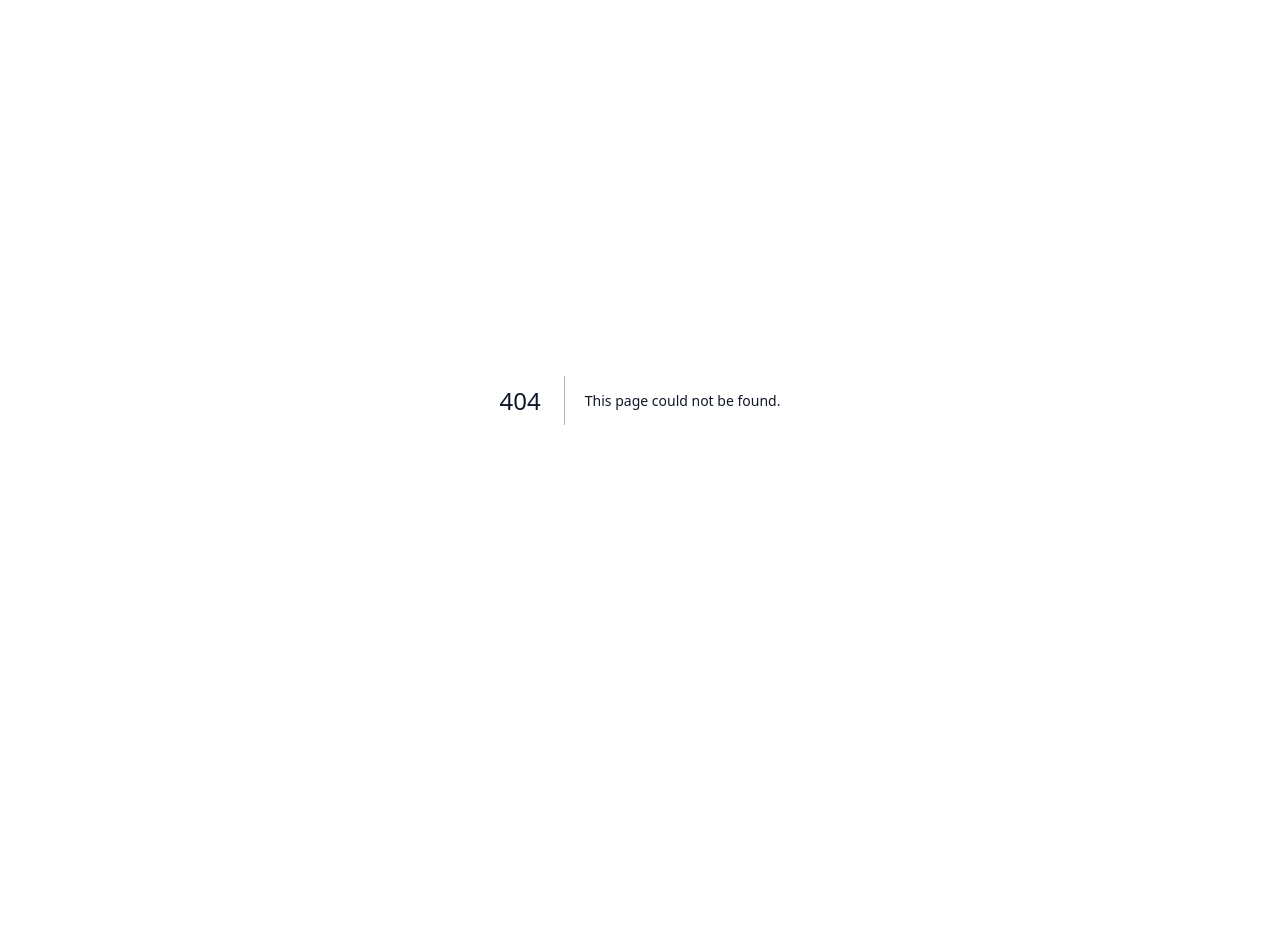
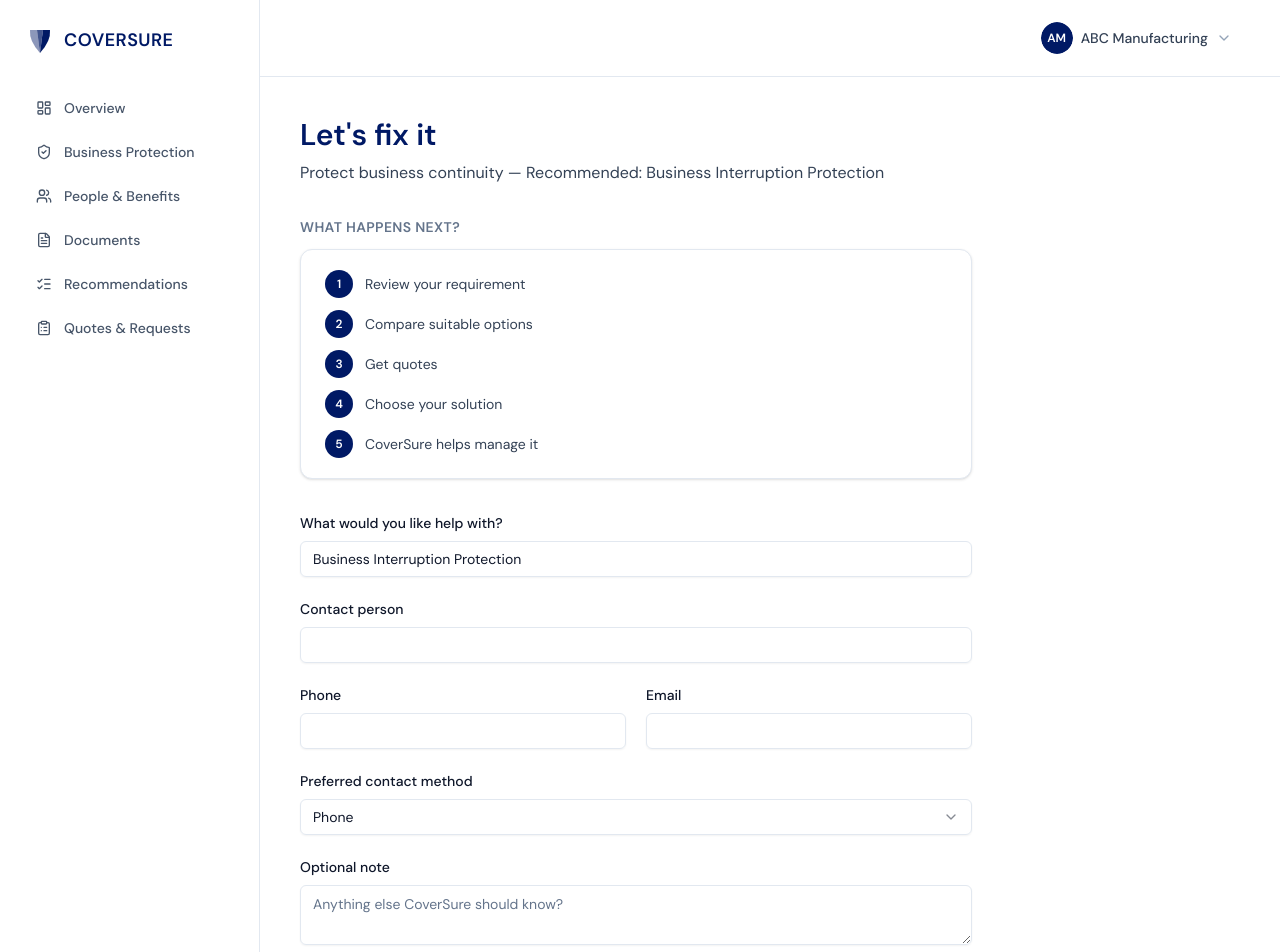
Before and after one commit to HBKRohan1981/coversure-business, a Next.js app: page /app/fix/reco-business-continuity in a window 1280 px wide. Before the commit this address had no page. Shown: the top 952 px of the page. Before the commit the page ends 800 px from the top, so only its background shows below. Built offline with nearby package versions, Linux system fonts and the light colour scheme.

Commit message:
feat: fix with CoverSure lead capture (Screen 11)

```diff
--- /dev/null
+++ b/src/app/app/fix/[id]/page.tsx
@@ -0,0 +1,270 @@
+"use client";
+
+import { useState } from "react";
+import Link from "next/link";
+import { notFound } from "next/navigation";
+import { ArrowRight, CheckCircle2 } from "lucide-react";
+import { Button } from "@/components/ui/button";
+import { Card, CardContent } from "@/components/ui/card";
+import { Input } from "@/components/ui/input";
+import { Textarea } from "@/components/ui/textarea";
+import { Label } from "@/components/ui/label";
+import {
+  Select,
+  SelectContent,
+  SelectItem,
+  SelectTrigger,
+  SelectValue,
+} from "@/components/ui/select";
+import { AssessmentDisclaimer } from "@/components/common/AssessmentDisclaimer";
+import { demoCompany } from "@/lib/demo-data";
+import { useSession } from "@/lib/store";
+
+export interface FixPageProps {
+  params: { id: string };
+}
+
+const NEXT_STEPS = [
+  "Review your requirement",
+  "Compare suitable options",
+  "Get quotes",
+  "Choose your solution",
+  "CoverSure helps manage it",
+];
+
+type PreferredContact = "Phone" | "Email" | "WhatsApp";
+
+/**
+ * "Fix with CoverSure" lead capture + confirmation (Screen 11) — the
+ * commercial endpoint of the highest-priority journey (Assessment ->
+ * Recommendation -> Fix with CoverSure). Submits into useSession.submitRequest,
+ * which persists the request so it shows up in the Quotes tracker.
+ */
+export default function FixPage({ params }: FixPageProps) {
+  const reco = demoCompany.recommendations.find((r) => r.id === params.id);
+
+  if (!reco) {
+    notFound();
+  }
+
+  // Re-bind to a definitely-assigned const so the type stays narrowed
+  // inside nested closures (e.g. handleSubmit) below.
+  const currentReco = reco;
+
+  const submitRequest = useSession((s) => s.submitRequest);
+
+  const [solution, setSolution] = useState(currentReco.recommended);
+  const [contactPerson, setContactPerson] = useState("");
+  const [phone, setPhone] = useState("");
+  const [email, setEmail] = useState("");
+  const [preferredContact, setPreferredContact] =
+    useState<PreferredContact>("Phone");
+  const [note, setNote] = useState("");
+  const [errors, setErrors] = useState<{
+    contactPerson?: boolean;
+    phone?: boolean;
+    email?: boolean;
+  }>({});
+  const [submitted, setSubmitted] = useState(false);
+
+  function handleSubmit(e: React.FormEvent) {
+    e.preventDefault();
+
+    const nextErrors = {
+      contactPerson: contactPerson.trim().length === 0,
+      phone: phone.trim().length === 0,
+      email: email.trim().length === 0,
+    };
+    setErrors(nextErrors);
+
+    if (nextErrors.contactPerson || nextErrors.phone || nextErrors.email) {
+      return;
+    }
+
+    submitRequest({
+      recommendationId: currentReco.id,
+      solution: solution.trim().length > 0 ? solution : currentReco.recommended,
+      contactPerson: contactPerson.trim(),
+      phone: phone.trim(),
+      email: email.trim(),
+      preferredContact,
+      note: note.trim().length > 0 ? note.trim() : undefined,
+    });
+
+    setSubmitted(true);
+  }
+
+  if (submitted) {
+    return (
+      <div className="max-w-2xl">
+        <Card className="border-electric/20 bg-electric/5">
+          <CardContent className="flex flex-col items-start gap-4 py-8">
+            <span className="flex h-11 w-11 shrink-0 items-center justify-center rounded-full bg-mint text-midnight">
+              <CheckCircle2 aria-hidden className="size-6" />
+            </span>
+            <div className="space-y-2">
+              <h1 className="text-2xl font-semibold text-midnight sm:text-3xl">
+                We&apos;ve got it
+              </h1>
+              <p className="text-base text-slate-700">
+                A CoverSure specialist will review your requirement and help
+                you with the next step.
+              </p>
+            </div>
+            <Button
+              asChild
+              size="lg"
+              className="mt-2 bg-electric hover:bg-electric/90"
+            >
+              <Link href="/app/quotes">
+                View your requests
+                <ArrowRight className="size-4" />
+              </Link>
+            </Button>
+          </CardContent>
+        </Card>
+
+        <div className="mt-8">
+          <AssessmentDisclaimer />
+        </div>
+      </div>
+    );
+  }
+
+  return (
+    <div className="max-w-2xl">
+      {/* Header */}
+      <h1 className="text-2xl font-semibold text-midnight sm:text-3xl">
+        Let&apos;s fix it
+      </h1>
+      <p className="mt-2 text-base text-slate-700">
+        {currentReco.title} — Recommended: {currentReco.recommended}
+      </p>
+
+      {/* What happens next */}
+      <section className="mt-8 space-y-3">
+        <h2 className="text-sm font-semibold uppercase tracking-wide text-slate-500">
+          What happens next?
+        </h2>
+        <Card className="border-slate-200">
+          <CardContent className="space-y-3 py-5">
+            {NEXT_STEPS.map((step, i) => (
+              <div key={step} className="flex items-center gap-3 text-sm">
+                <span className="flex h-7 w-7 shrink-0 items-center justify-center rounded-full bg-midnight text-xs font-semibold text-white">
+                  {i + 1}
+                </span>
+                <span className="text-slate-700">{step}</span>
+              </div>
+            ))}
+          </CardContent>
+        </Card>
+      </section>
+
+      {/* Form */}
+      <form className="mt-8 space-y-5" onSubmit={handleSubmit} noValidate>
+        <div className="space-y-1.5">
+          <Label htmlFor="solution">What would you like help with?</Label>
+          <Input
+            id="solution"
+            value={solution}
+            onChange={(e) => setSolution(e.target.value)}
+          />
+        </div>
+
+        <div className="space-y-1.5">
+          <Label htmlFor="contactPerson">Contact person</Label>
+          <Input
+            id="contactPerson"
+            value={contactPerson}
+            onChange={(e) => setContactPerson(e.target.value)}
+            aria-invalid={errors.contactPerson || undefined}
+            className={errors.contactPerson ? "border-destructive" : undefined}
+          />
+          {errors.contactPerson && (
+            <p className="text-xs text-destructive">
+              Please add a contact person.
+            </p>
+          )}
+        </div>
+
+        <div className="grid gap-5 sm:grid-cols-2">
+          <div className="space-y-1.5">
+            <Label htmlFor="phone">Phone</Label>
+            <Input
+              id="phone"
+              type="tel"
+              value={phone}
+              onChange={(e) => setPhone(e.target.value)}
+              aria-invalid={errors.phone || undefined}
+              className={errors.phone ? "border-destructive" : undefined}
+            />
+            {errors.phone && (
+              <p className="text-xs text-destructive">
+                Please add a phone number.
+              </p>
+            )}
+          </div>
+
+          <div className="space-y-1.5">
+            <Label htmlFor="email">Email</Label>
+            <Input
+              id="email"
+              type="email"
+              value={email}
+              onChange={(e) => setEmail(e.target.value)}
+              aria-invalid={errors.email || undefined}
+              className={errors.email ? "border-destructive" : undefined}
+            />
+            {errors.email && (
+              <p className="text-xs text-destructive">
+                Please add an email address.
+              </p>
+            )}
+          </div>
+        </div>
+
+        <div className="space-y-1.5">
+          <Label htmlFor="preferredContact">Preferred contact method</Label>
+          <Select
+            value={preferredContact}
+            onValueChange={(v) => setPreferredContact(v as PreferredContact)}
+          >
+            <SelectTrigger id="preferredContact">
+              <SelectValue />
+            </SelectTrigger>
+            <SelectContent>
+              <SelectItem value="Phone">Phone</SelectItem>
+              <SelectItem value="Email">Email</SelectItem>
+              <SelectItem value="WhatsApp">WhatsApp</SelectItem>
+            </SelectContent>
+          </Select>
+        </div>
+
+        <div className="space-y-1.5">
+          <Label htmlFor="note">Optional note</Label>
+          <Textarea
+            id="note"
+            value={note}
+            onChange={(e) => setNote(e.target.value)}
+            placeholder="Anything else CoverSure should know?"
+          />
+        </div>
+
+        <div className="pt-2">
+          <Button
+            type="submit"
+            size="lg"
+            className="bg-electric hover:bg-electric/90"
+          >
+            Request Options
+            <ArrowRight className="size-4" />
+          </Button>
+        </div>
+      </form>
+
+      <div className="mt-8">
+        <AssessmentDisclaimer />
+      </div>
+    </div>
+  );
+}
```
